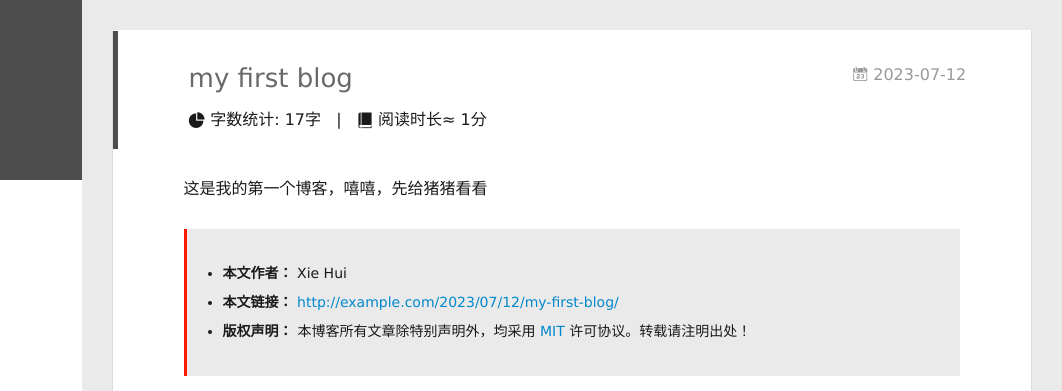
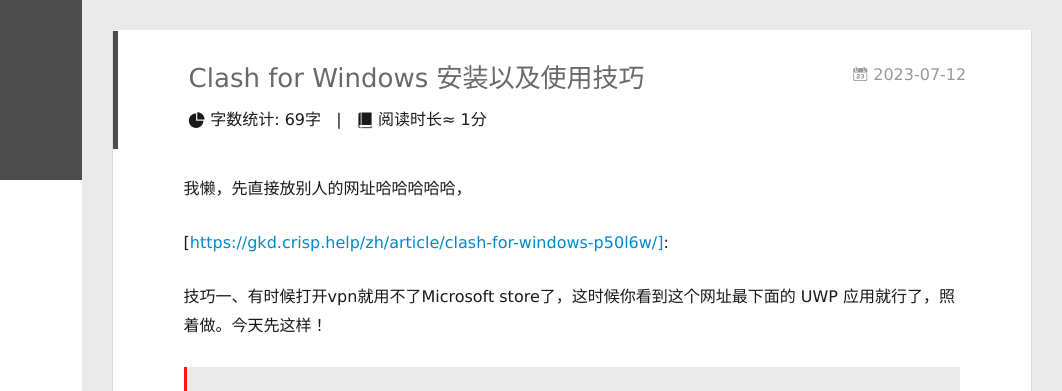
Before and after one commit to XH1025/XH1025.github.io, a plain HTML site: page 2023/07/12/my-first-blog/index.html in a window 1280 px wide. Shown: the top 391 px of the page, 218-1280 px from the left. Drawn offline with Linux system fonts and the light colour scheme; some packages are replaced by stand-ins of ours; no server answers; a script that the page names is missing.

Commit message:
Site updated: 2023-07-12 23:55:43

```diff
--- a/2023/07/12/my-first-blog/index.html
+++ b/2023/07/12/my-first-blog/index.html
@@ -6,19 +6,19 @@
   <meta name="renderer" content="webkit">
   <meta http-equiv="X-UA-Compatible" content="IE=edge" >
   <link rel="dns-prefetch" href="http://example.com">
-  <title>my first blog | XH&#39;s NET</title>
+  <title>Clash for Windows 安装以及使用技巧 | XH&#39;s NET</title>
   <meta name="generator" content="hexo-theme-yilia-plus">
   <meta name="viewport" content="width=device-width, initial-scale=1, maximum-scale=1">
 
-  <meta name="description" content="这是我的第一个博客，嘻嘻，先给猪猪看看">
+  <meta name="description" content="我懒，先直接放别人的网址哈哈哈哈哈， [https:&#x2F;&#x2F;gkd.crisp.help&#x2F;zh&#x2F;article&#x2F;clash-for-windows-p50l6w&#x2F;]:   技巧一、有时候打开vpn就用不了Microsoft store了，这时候你看到这个网址最下面的 UWP 应用就行了，照着做。今天先这样！">
 <meta property="og:type" content="article">
-<meta property="og:title" content="my first blog">
+<meta property="og:title" content="Clash for Windows 安装以及使用技巧">
 <meta property="og:url" content="http://example.com/2023/07/12/my-first-blog/index.html">
 <meta property="og:site_name" content="XH&#39;s NET">
-<meta property="og:description" content="这是我的第一个博客，嘻嘻，先给猪猪看看">
+<meta property="og:description" content="我懒，先直接放别人的网址哈哈哈哈哈， [https:&#x2F;&#x2F;gkd.crisp.help&#x2F;zh&#x2F;article&#x2F;clash-for-windows-p50l6w&#x2F;]:   技巧一、有时候打开vpn就用不了Microsoft store了，这时候你看到这个网址最下面的 UWP 应用就行了，照着做。今天先这样！">
 <meta property="og:locale" content="zh_CN">
 <meta property="article:published_time" content="2023-07-12T15:23:30.000Z">
-<meta property="article:modified_time" content="2023-07-12T15:24:50.777Z">
+<meta property="article:modified_time" content="2023-07-12T15:55:32.062Z">
 <meta property="article:author" content="Xie Hui">
 <meta name="twitter:card" content="summary">
 
@@ -158,7 +158,7 @@
 
 
     <h1 class="article-title" itemprop="name">
-      my first blog
+      Clash for Windows 安装以及使用技巧
     </h1>
 
 
@@ -184,7 +184,7 @@
       <!-- 百度字体平台:http://fontstore.baidu.com/static/editor/index.html -->
       <i class="icon-statistics"></i>
       <span class="post-meta-item-text"> 字数统计:</span>
-      <span class="post-count">17字</span>
+      <span class="post-count">69字</span>
     </span>
   </span>
 
@@ -204,7 +204,9 @@
 
   <div class="article-entry" itemprop="articleBody">
 
-    <p>这是我的第一个博客，嘻嘻，先给猪猪看看</p>
+    <p>我懒，先直接放别人的网址哈哈哈哈哈，</p>
+<p>[<a target="_blank" rel="noopener" href="https://gkd.crisp.help/zh/article/clash-for-windows-p50l6w/]">https://gkd.crisp.help/zh/article/clash-for-windows-p50l6w/]</a>: </p>
+<p> 技巧一、有时候打开vpn就用不了Microsoft store了，这时候你看到这个网址最下面的 UWP 应用就行了，照着做。今天先这样！</p>
 
 
 
@@ -219,7 +221,7 @@
         </li>
         <li>
           <strong>本文链接：</strong>
-          <a href="http://example.com/2023/07/12/my-first-blog/" title="my first blog" target="_blank">http://example.com/2023/07/12/my-first-blog/</a>
+          <a href="http://example.com/2023/07/12/my-first-blog/" title="Clash for Windows 安装以及使用技巧" target="_blank">http://example.com/2023/07/12/my-first-blog/</a>
         </li>
 
         <li>
```
Also changed, not shown: archives/2023/07/index.html (+1 -1 lines), archives/2023/index.html (+1 -1 lines), archives/index.html (+1 -1 lines), index.html (+4 -2 lines).
